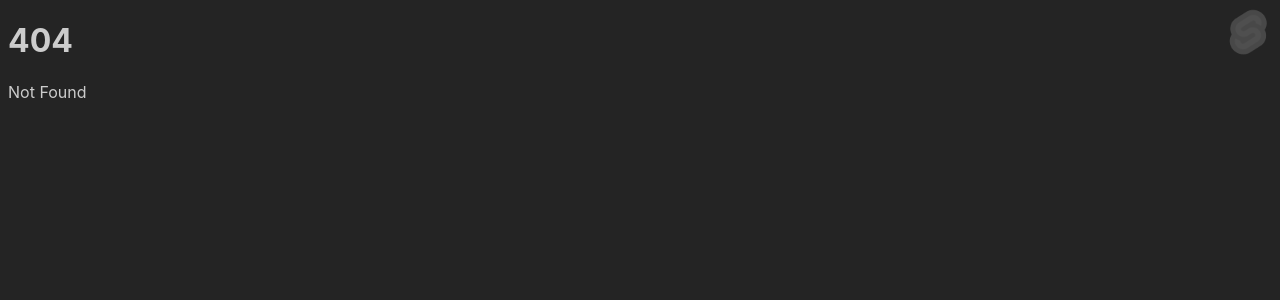
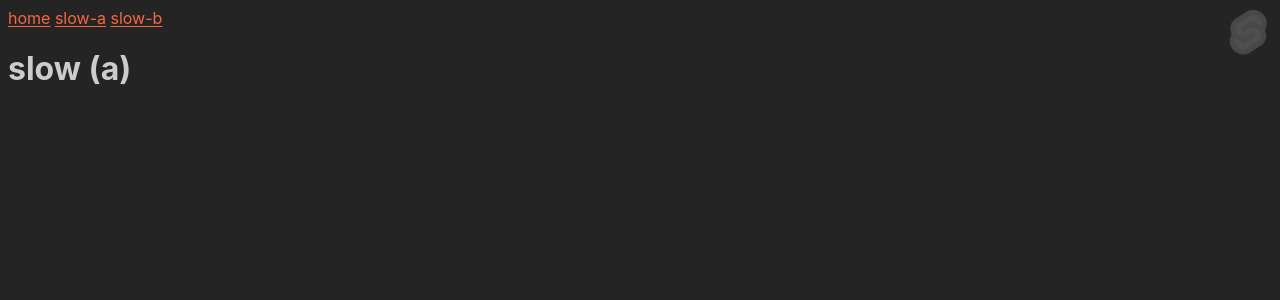
Before and after one commit to thomcleary/learn-svelte, a SvelteKit app in the folder svelte.dev/tutorial/: page /advanced-sveltekit/link-options/preloading/slow-a in a window 1280 px wide. Before the commit this address had no page. Shown: the top 300 px of the page. Built offline with nearby package versions, Linux system fonts and the light colour scheme.

Commit message:
svelte.dev tutorial: Part 4 / Link options

```diff
--- /dev/null
+++ b/svelte.dev/tutorial/src/routes/advanced-sveltekit/link-options/+page.svelte
@@ -0,0 +1,6 @@
+<h1>Link options</h1>
+
+<ol>
+	<li><a href="link-options/preloading">Preloading</a></li>
+	<li><a href="link-options/reloading-the-page">Reloading the page</a></li>
+</ol>
--- /dev/null
+++ b/svelte.dev/tutorial/src/routes/advanced-sveltekit/link-options/preloading/+layout.svelte
@@ -0,0 +1,34 @@
+<script lang="ts">
+	import { navigating } from '$app/stores';
+
+	let previous: typeof $navigating;
+	let start: number | undefined;
+	let end: number | null | undefined;
+
+	$: if ($navigating) {
+		start = Date.now();
+		end = null;
+		previous = $navigating;
+	} else {
+		end = Date.now();
+	}
+</script>
+
+<nav>
+	<a href="/advanced-sveltekit/link-options/preloading">home</a>
+	<a href="/advanced-sveltekit/link-options/preloading/slow-a" data-sveltekit-preload-data="off"
+		>slow-a</a
+	>
+	<a href="/advanced-sveltekit/link-options/preloading/slow-b" data-sveltekit-preload-data="off"
+		>slow-b</a
+	>
+</nav>
+
+<slot />
+
+{#if previous && start && end}
+	<p>
+		navigated from {previous.from?.url.pathname} to {previous.to?.url.pathname} in
+		<strong>{end - start}ms</strong>
+	</p>
+{/if}
--- /dev/null
+++ b/svelte.dev/tutorial/src/routes/advanced-sveltekit/link-options/preloading/+page.svelte
@@ -0,0 +1 @@
+<h1>home</h1>
--- /dev/null
+++ b/svelte.dev/tutorial/src/routes/advanced-sveltekit/link-options/preloading/slow-a/+page.server.js
@@ -0,0 +1,5 @@
+export async function load() {
+	await new Promise((fulfil) => {
+		setTimeout(fulfil, 1000);
+	});
+}
--- /dev/null
+++ b/svelte.dev/tutorial/src/routes/advanced-sveltekit/link-options/preloading/slow-a/+page.svelte
@@ -0,0 +1 @@
+<h1>slow (a)</h1>
--- /dev/null
+++ b/svelte.dev/tutorial/src/routes/advanced-sveltekit/link-options/preloading/slow-b/+page.server.js
@@ -0,0 +1,5 @@
+export async function load() {
+	await new Promise((fulfil) => {
+		setTimeout(fulfil, 1000);
+	});
+}
--- /dev/null
+++ b/svelte.dev/tutorial/src/routes/advanced-sveltekit/link-options/preloading/slow-b/+page.svelte
@@ -0,0 +1 @@
+<h1>slow (b)</h1>
--- /dev/null
+++ b/svelte.dev/tutorial/src/routes/advanced-sveltekit/link-options/reloading-the-page/+page.svelte
@@ -0,0 +1,2 @@
+<h1>home</h1>
+<p>this is the home page.</p>
--- /dev/null
+++ b/svelte.dev/tutorial/src/routes/advanced-sveltekit/link-options/reloading-the-page/about/+page.svelte
@@ -0,0 +1,2 @@
+<h1>about</h1>
+<p>this is the about page.</p>
```
Also changed, not shown: svelte.dev/tutorial/src/routes/advanced-sveltekit/link-options/reloading-the-page/+layout.svelte (added, +24 -0 lines).
